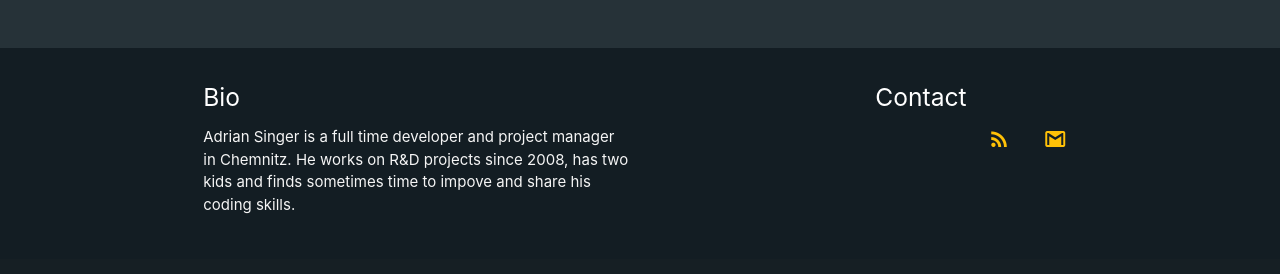
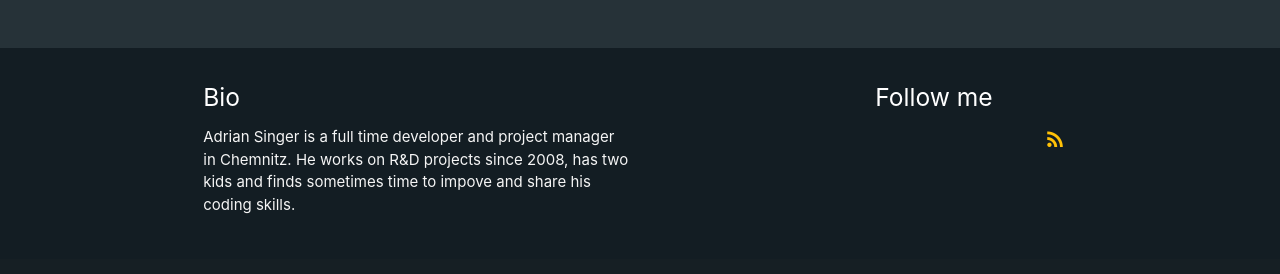
Before and after one commit to adriansinger87/adriansinger87.github.io, a Jekyll site: the page built from index.md, in a window 1280 px wide and 900 px high, scrolled down 1105 px. Shown: the part 591-865 px from the top of the window. Built offline with Jekyll 4.4.1, drawn with Linux system fonts in a browser that asks for light colours; nearby versions of some CDN libraries.

Commit message:
contact updated in footer

```diff
--- a/_includes/footer.html
+++ b/_includes/footer.html
@@ -9,19 +9,19 @@
         </p>
       </div>
       <div class="col offset-l3 l3 s12">
-        <h5 class="white-text">Contact</h5>
+        <h5 class="white-text">Follow me</h5>
         <div class="row">
           <div class="col s3">
-            <a href="https://github.com/adriansinger87" target="_blank"><i class="mdi mdi-github-circle left"></i></a>
+            <a href="https://github.com/adriansinger87" target="_blank"><i class="mdi mdi-github-circle"></i></a>
           </div>
           <div class="col s3">
-            <a href="https://www.xing.com/profile/Adrian_Singer" target="_blank"><i class="mdi mdi-xing left"></i></a>
+            <a https="https://www.linkedin.com/in/adrian-singer-chemnitz/" target="_blank"><i class="mdi mdi-linkedin-box"></i></a>
           </div>
           <div class="col s3">
-            <a href="{{ "/feed.xml" | relative_url }}"><i class="mdi mdi-rss left"></i></a>
+            <a href="https://www.xing.com/profile/Adrian_Singer" target="_blank"><i class="mdi mdi-xing"></i></a>
           </div>
           <div class="col s3">
-            <a href="mailto:adriansinger87@gmail.com?subject=Sin.Net"><i class="mdi mdi-gmail left"></i></a>
+            <a href="{{ "/feed.xml" | relative_url }}"><i class="mdi mdi-rss"></i></a>
           </div>
         </div>
       </div>
@@ -31,7 +31,7 @@
   <div class="footer-copyright">
     <div class="container">
       Copyright © 2019
-      <a target="_blank" href="https://github.com/adriansinger87">Adrian Singer</a> | <a class="modal-trigger" href="#imprint-modal">Imprint</a>
+      <a href="mailto:adriansinger87@gmail.com?subject=Sin.Net">Adrian Singer</a> | <a class="modal-trigger" href="#imprint-modal">Imprint</a>
       <span style="text-align: right; float: right">
         Powered by <a target="_blank" href="http://jekyllrb.com/">Jekyll</a> and <a target="_blank" href="http://materializecss.com">Materialize</a>
       </span>
```
